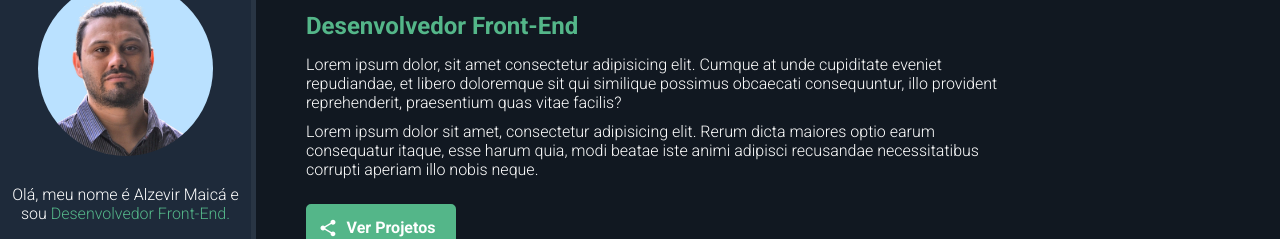
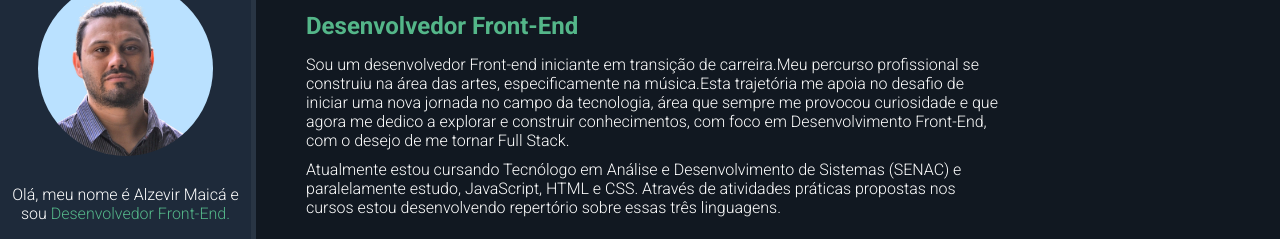
Before and after one commit to alzevirmaica/portfolio, a plain HTML site: page index.html in a window 1280 px wide. Shown: the part 102-341 px from the top of the page. Drawn offline with nearby package versions, Linux system fonts and the light colour scheme.

Commit message:
Enviando texto final

```diff
--- a/index.html
+++ b/index.html
@@ -35,8 +35,9 @@
         <section id="about-container">
             <h1 id="name">Alzevir Maicá</h1>
             <p id="title"><span class="highlight">Desenvolvedor Front-End</span></p>
-            <p class="description">Lorem ipsum dolor, sit amet consectetur adipisicing elit. Cumque at unde cupiditate eveniet repudiandae, et libero doloremque sit qui similique possimus obcaecati consequuntur, illo provident reprehenderit, praesentium quas vitae facilis?</p>
-            <p class="description"> Lorem ipsum dolor sit amet, consectetur adipisicing elit. Rerum dicta maiores optio earum consequatur itaque, esse harum quia, modi beatae iste animi adipisci recusandae necessitatibus corrupti aperiam illo nobis neque.</p>
+            <p class="description">Sou um desenvolvedor Front-end iniciante em transição de carreira.Meu percurso profissional se construiu na área das artes, especificamente na música.Esta trajetória me apoia no desafio de iniciar uma nova jornada no campo da tecnologia, área que sempre me provocou curiosidade e que agora me dedico a explorar e construir conhecimentos, com foco em Desenvolvimento Front-End, com o desejo de me tornar Full Stack.</p>
+            <p class="description">Atualmente estou cursando Tecnólogo em Análise e Desenvolvimento de Sistemas (SENAC) e paralelamente estudo, JavaScript, HTML e CSS. Através de atividades práticas propostas nos cursos estou desenvolvendo repertório sobre essas três linguagens.
+            </p>
             <a href="https://github.com/alzevirmaica" target="_blank"  id="btn-projects"><ion-icon name="share"></ion-icon><span>Ver Projetos</span></a>
             <h2 id="skills-section-title">Minhas Skills</h2>
             <p class="description">Conheça as tecnologias que estudo:</p>
```
